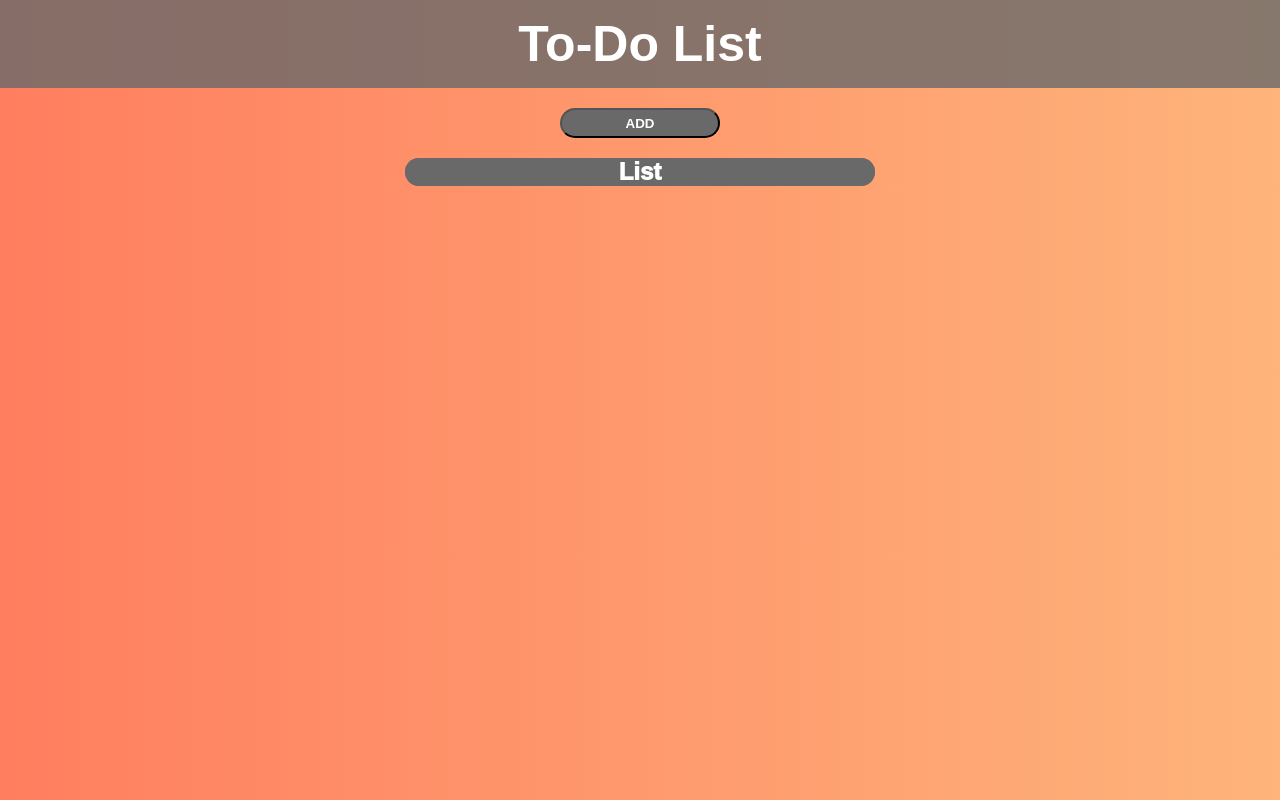
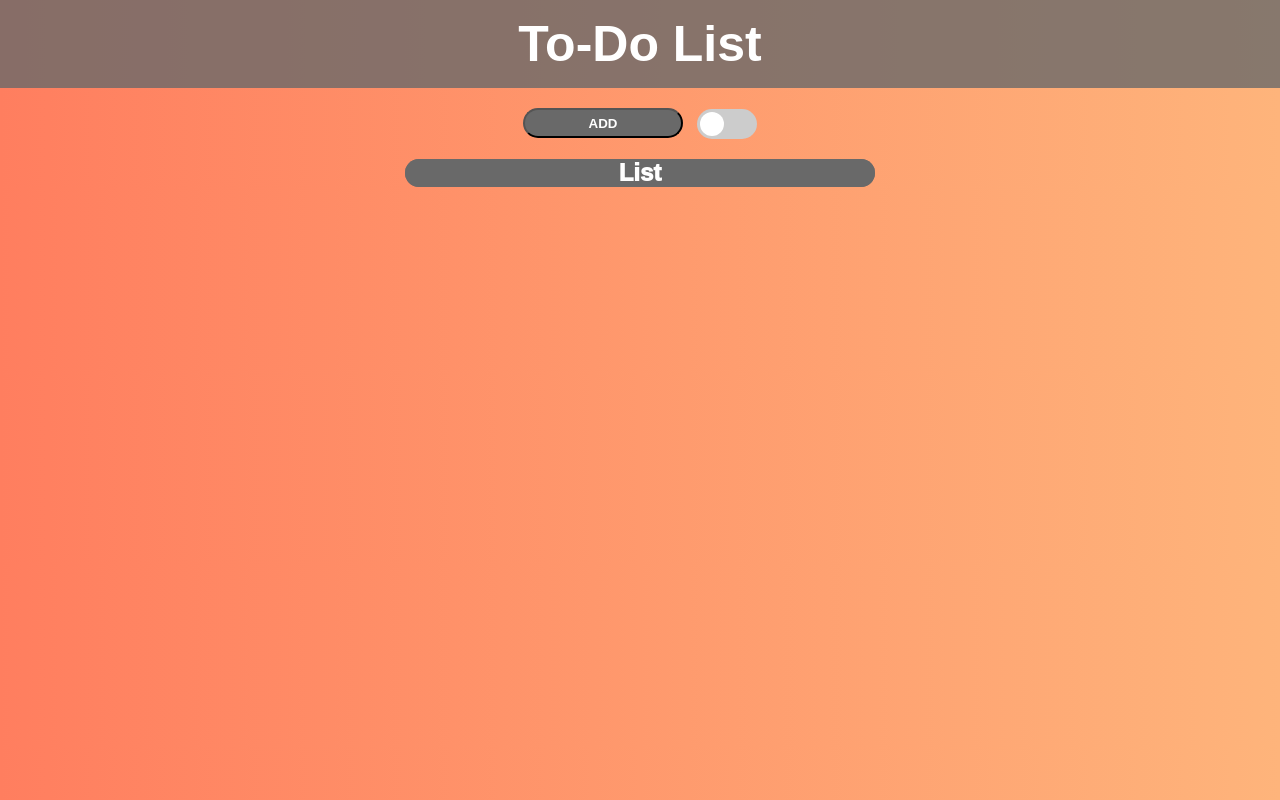
Before and after one commit to w-BASIGO/to-do-list, a plain HTML site: page index.html in a window 1280 px wide. Drawn offline with Linux system fonts and the light colour scheme.

Commit message:
Add files via upload

```diff
--- a/index.html
+++ b/index.html
@@ -11,6 +11,10 @@
     <div class="header"><h1>To-Do List</h1></div>
     <div class="buttons">
         <button id="button">ADD</button>
+        <label class="switch">
+            <input type="checkbox" id="mode-toggle">
+            <span class="slider"></span>
+        </label>
     </div>
     <div class="container">
         <h2>List</h2>
--- a/script.js
+++ b/script.js
@@ -32,8 +32,17 @@ checkbox.addEventListener("change", function () {
         }, 500);
     }
 });
-
     newDiv.appendChild(input);
     newDiv.appendChild(checkbox);
     container.appendChild(newDiv);
 });
+
+const toggle = document.querySelector("#mode-toggle");
+
+toggle.addEventListener("change", function() {
+  if (this.checked) {
+    document.body.classList.add("dark-mode");
+  } else {
+    document.body.classList.remove("dark-mode");
+  }
+});
--- a/style.css
+++ b/style.css
@@ -16,6 +16,7 @@
 body{
     background: linear-gradient(to right, #ff7e5f, #feb47b);
 }
+
 h1{
     color: #ffffff;
     font-size: 50px;
@@ -39,6 +40,10 @@ h1{
     text-align: center;
     max-width: 470px;
 }
+body.dark-mode {
+  background: #121212 !important;
+  color: #ffffff;
+}
 h2{
     font-family:Arial, Helvetica, sans-serif;
     font-weight:1000;
@@ -52,7 +57,7 @@ h2{
     border: 1px;
     border-radius: 20px;
     opacity: 1;
-    height: 40px; /* Sabit yükseklik veriyoruz */
+    height: 40px;
     margin-bottom: 10px;
     padding: 5px;
     transition: all 0.5s ease;
@@ -70,3 +75,47 @@ h2{
   width: 20px;
   height: 20px;
 }
+.switch {
+  position: relative;
+  display: inline-block;
+  cursor: pointer;
+  width: 60px;
+  height: 30px;
+  border-radius: 20px;
+  margin-left: 10px;
+  vertical-align: middle;
+}
+.switch input {
+  opacity: 0;
+  width: 0;
+  height: 0;
+}
+.slider {
+  position: absolute;
+  cursor: pointer;
+  top: 0;
+  left: 0;
+  right: 0;
+  bottom: 0;
+  background-color: #ccc;
+  border-radius: 20px;
+  transition: 0.4s;
+}
+.slider:before {
+  content: "";
+  position: absolute;
+  height: 24px;
+  width: 24px;
+  left: 3px;
+  bottom: 3px;
+  background-color: white;
+  border-radius: 50%;
+  transition: 0.4s;
+}
+input:checked + .slider {
+  background-color: #4CAF50; /* Açıkken yeşil */
+}
+
+input:checked + .slider:before {
+  transform: translateX(30px); /* Sağa kaydırma */
+}
```
